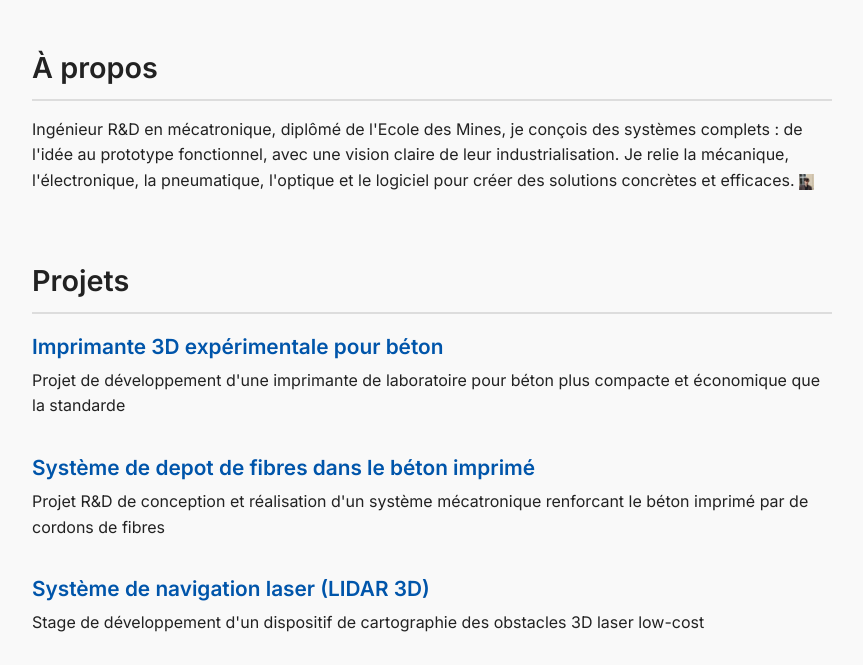
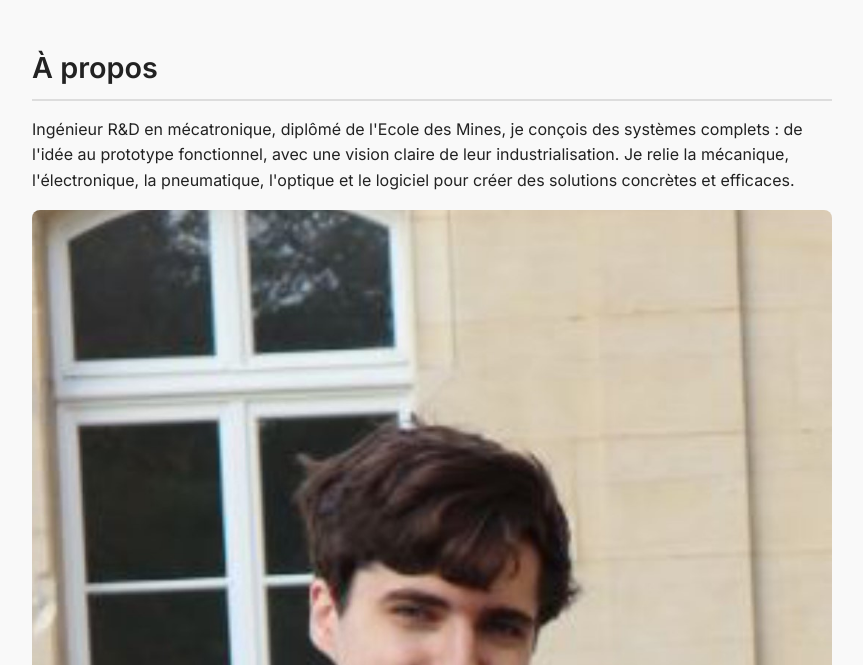
Before and after one commit to ArturPerovskii/arturperovskii.github.io, a plain HTML site: page index.html in a window 1280 px wide. Shown: the part 130-795 px from the top of the page, without its empty margins (208-1071 px from the left). Drawn offline with Linux system fonts and the light colour scheme.

Commit message:
Update index.html

```diff
--- a/index.html
+++ b/index.html
@@ -18,7 +18,7 @@
   <section class="section">
     <h2>À propos</h2>
     <p>Ingénieur R&D en mécatronique, diplômé de l'Ecole des Mines, je conçois des systèmes complets : de l'idée au prototype fonctionnel, avec une vision claire de leur industrialisation. Je relie la mécanique, l'électronique, la pneumatique, l'optique et le logiciel pour créer des solutions concrètes et efficaces.
-	<img src="images/Aperovskii.jpg" alt="Volant modifié" style="height: 1em; vertical-align: middle;"">
+	<img src="images/Aperovskii.jpg" alt="Volant modifié"  style="max-width: 100%; border-radius: 8px; margin: 1rem 0;">
 	</p>
   </section>
   <section class="section">
```
